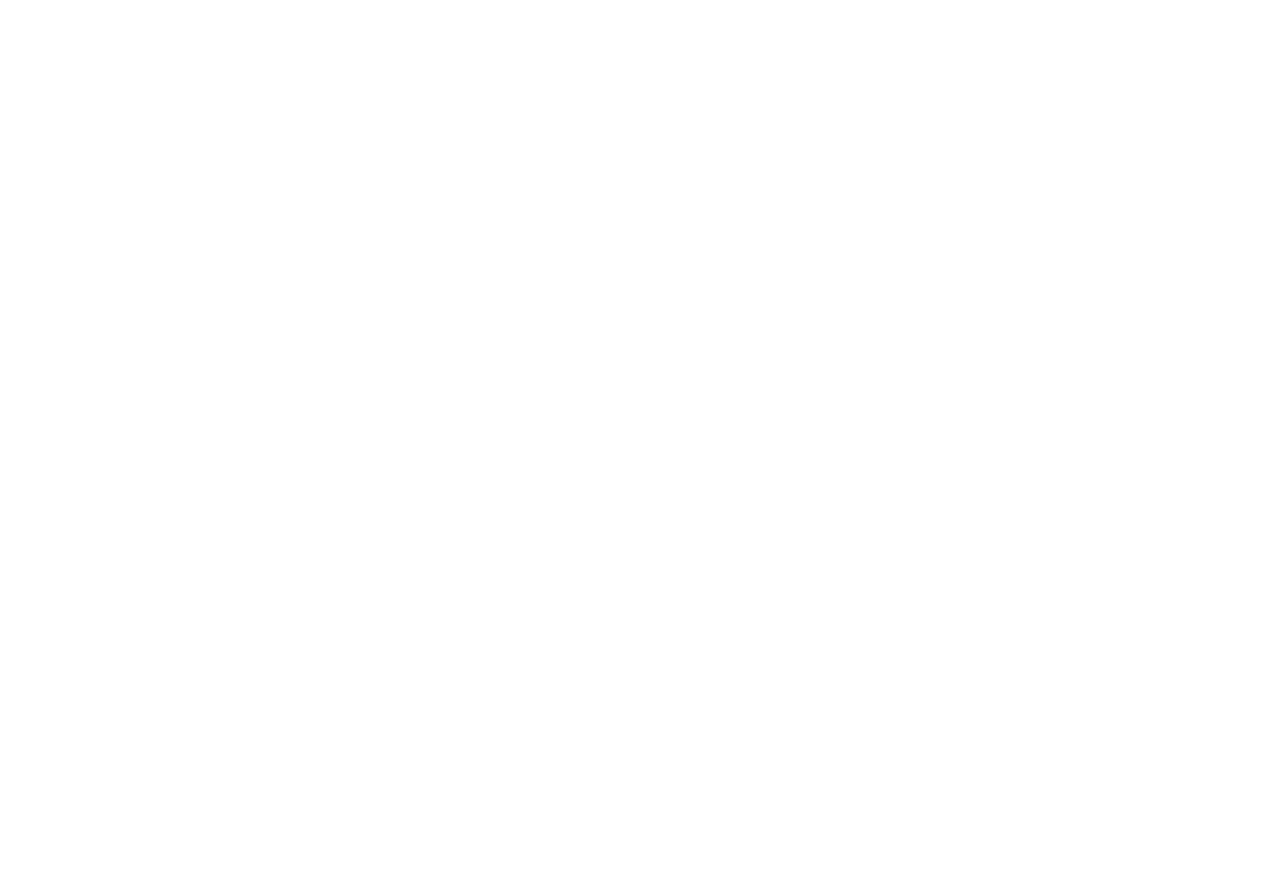
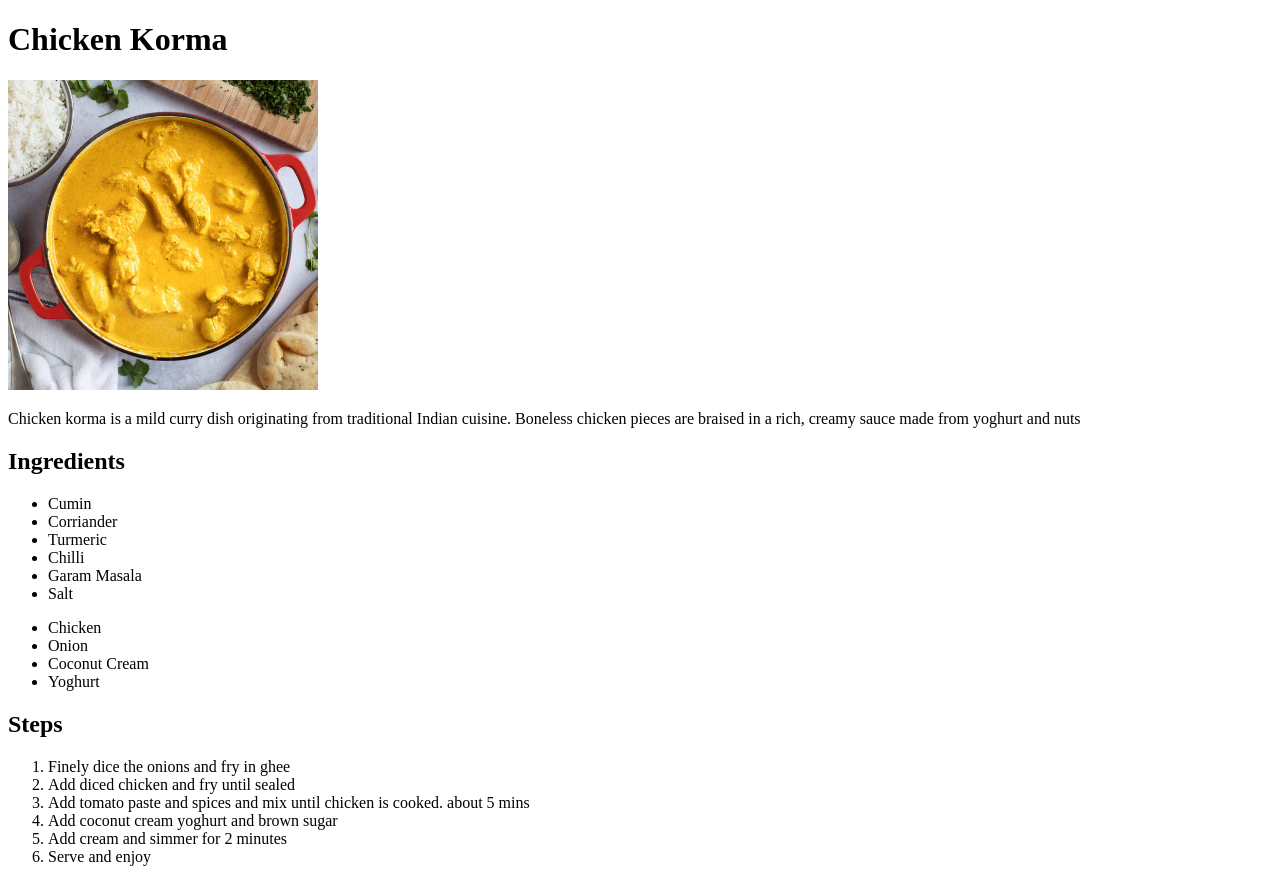
Before and after one commit to corwsan/odin-recipes, a plain HTML site: page recipes/chickenkorma.html in a window 1280 px wide. Before the commit the page ends 800 px from the top, so only its background shows below. Drawn offline with Linux system fonts and the light colour scheme.

Commit message:
Add image dir content to korma recipe

```diff
--- a/recipes/chickenkorma.html
+++ b/recipes/chickenkorma.html
@@ -6,6 +6,35 @@
     <title>Chicken Korma</title>
 </head>
 <body>
+    <h1>Chicken Korma</h1>
+    <img src="../images/chickenkorma.jpg" alt="A bowl of creamy chicken korma" height="310" width="310">
+    <p>Chicken korma is a mild curry dish originating from traditional Indian cuisine. Boneless chicken pieces are braised in a rich, creamy sauce made from yoghurt and nuts</p>
+    <h2>Ingredients</h2>
+    <ul>
+        <p>
+            <li>Cumin</li>
+            <li>Corriander</li>
+            <li>Turmeric</li>
+            <li>Chilli</li>
+            <li>Garam Masala</li>
+            <li> Salt</li>
+        </p>
+        <p>
+            <li>Chicken</li>
+            <li>Onion</li>
+            <li>Coconut Cream</li>
+            <li>Yoghurt</li>
+        </p>
+    </ul>
+    <h2>Steps</h2>
+    <ol>
+        <li>Finely dice the onions and fry in ghee</li>
+        <li>Add diced chicken and fry until sealed</li>
+        <li>Add tomato paste and spices and mix until chicken is cooked. about 5 mins</li>
+        <li>Add coconut cream yoghurt and brown sugar</li>
+        <li>Add cream and simmer for 2 minutes</li>
+        <li>Serve and enjoy</li>
+    </ol>
 
 </body>
 </html>
```
Also changed, not shown: images/chickenkorma.jpg (added).
